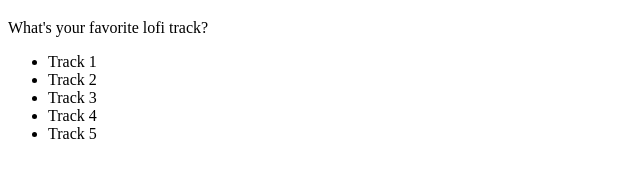
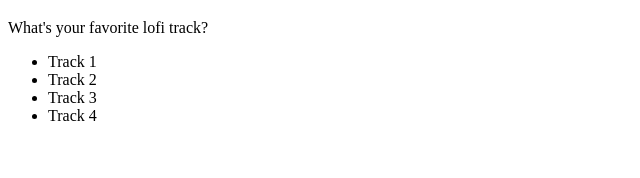
Before and after one commit to SMcGregor199/alofiblog, a React (Vite) app: page / in a window 1280 px wide. Shown: the part 442-620 px from the top of the page, without its empty margins (0-640 px from the left). Built offline with nearby package versions, Linux system fonts and the light colour scheme.

Commit message:
Revert "add 5th track"
This reverts commit 30ed20a75ed8eb484071f4e7fb0d655c50ae058c.

```diff
--- a/src/main.jsx
+++ b/src/main.jsx
@@ -1,21 +1,19 @@
 import {createRoot} from "react-dom/client"
 import heroPng from "./assets/hero.png";
 const root = createRoot(document.querySelector("#root"))
-const tracks = <ul>
-  <li>Track 1</li>
-  <li>Track 2</li>
-  <li>Track 3</li>
-  <li>Track 4</li>
-  <li>Track 5</li>
-</ul>
-console.log(tracks);
+
 function Main () {
   return(
     <main>
       <h1>Welcome to {import.meta.env.VITE_NEW_TITLE}</h1>
       <img src={heroPng} alt="Hero" />
       <p>What's your favorite lofi track?</p>
-      {tracks}
+      <ul>
+        <li>Track 1</li>
+        <li>Track 2</li>
+        <li>Track 3</li>
+        <li>Track 4</li>
+      </ul>
     </main>
   )
 }
```
